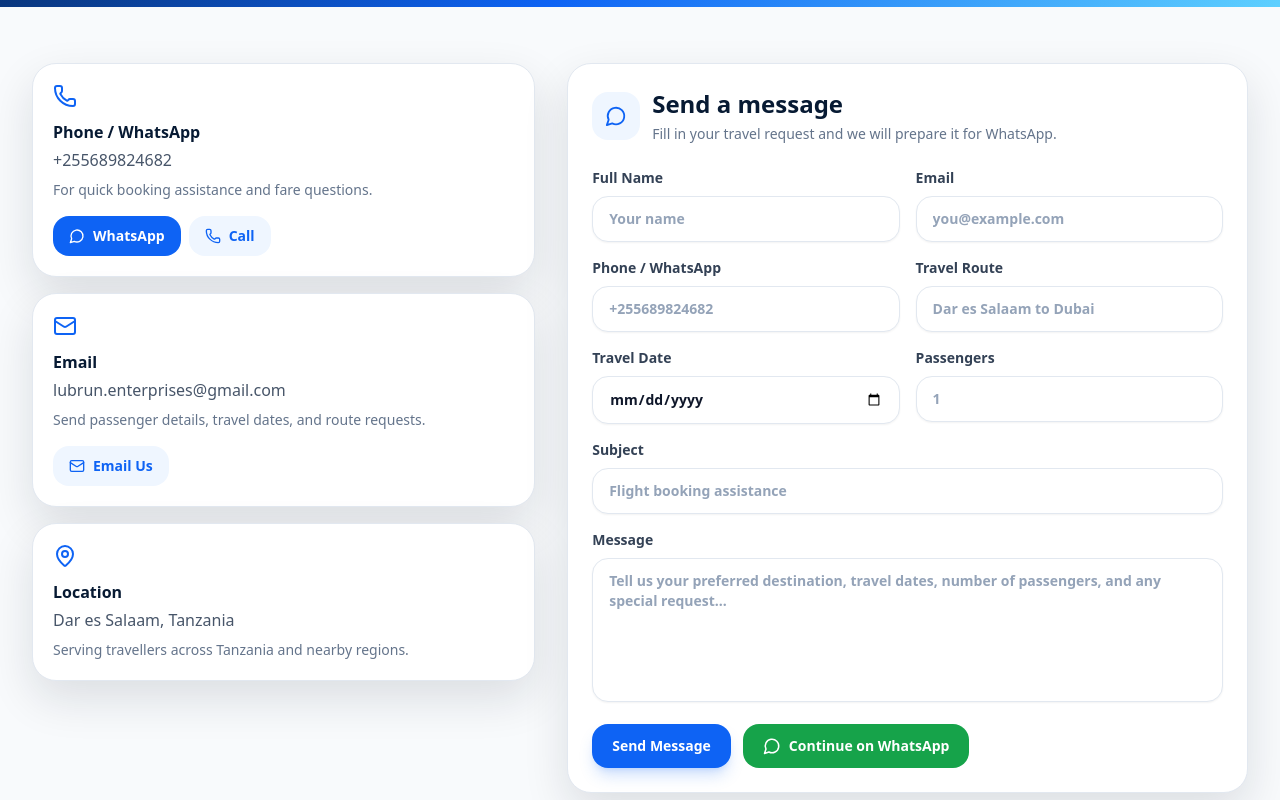
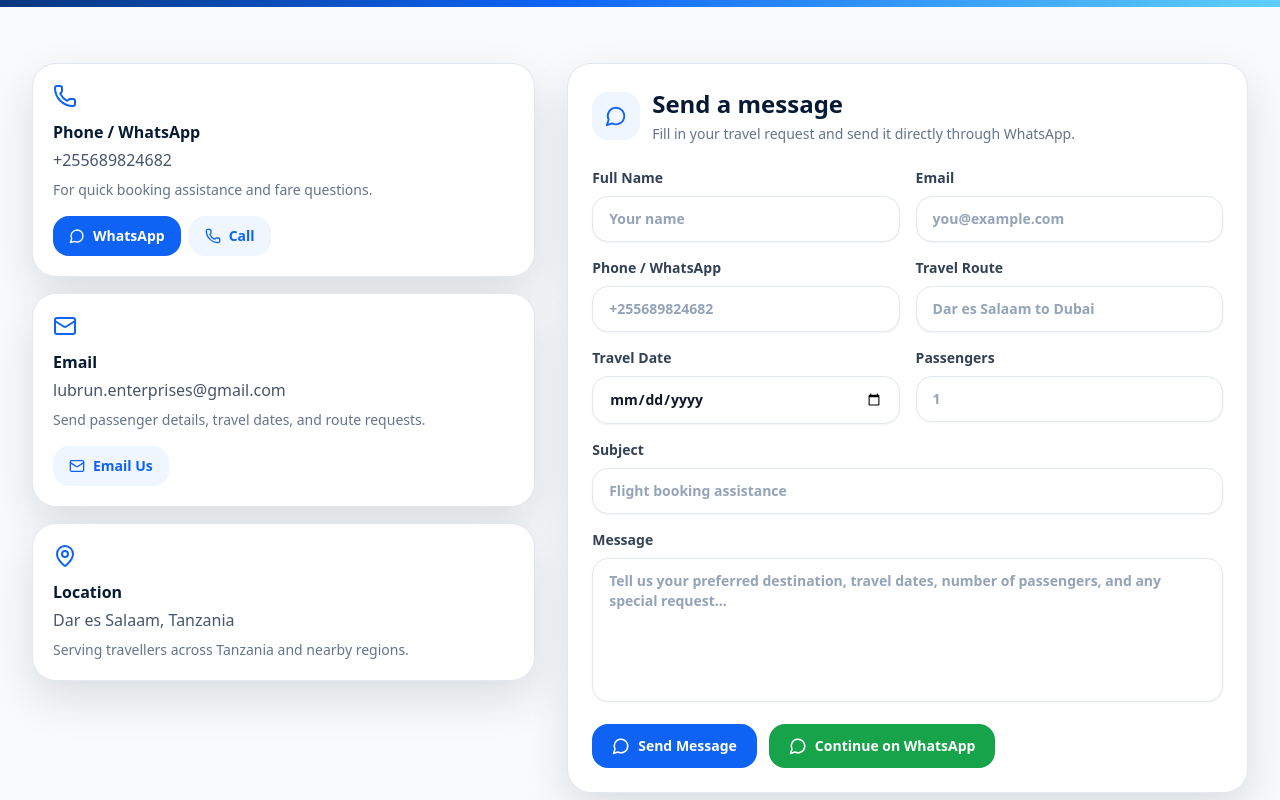
Before and after one commit to brianmichaelu/airline-website, a Next.js app: page /contact in a window 1280 px wide. Shown: the part 420-1220 px from the top of the page. Built offline with nearby package versions, Linux system fonts and the light colour scheme.

Commit message:
Update contact.tsx

```diff
--- a/pages/contact.tsx
+++ b/pages/contact.tsx
@@ -1,14 +1,12 @@
 import { FormEvent, useState } from "react";
 import { Mail, MapPin, MessageCircle, Phone } from "lucide-react";
 import Layout from "@/components/Layout";
-import Button from "@/components/ui/Button";
 import Card from "@/components/ui/Card";
 import Input from "@/components/ui/Input";
 import { siteConfig } from "@/lib/site";
 
 function getWhatsAppLink(message: string) {
   const phone = siteConfig.whatsapp.replace(/\D/g, "");
-
   return `https://wa.me/${phone}?text=${encodeURIComponent(message)}`;
 }
 
@@ -63,7 +61,7 @@ export default function ContactPage() {
       .filter(Boolean)
       .join("\n");
 
-    window.open(getWhatsAppLink(preparedMessage), "_blank", "noopener,noreferrer");
+    window.location.href = getWhatsAppLink(preparedMessage);
   };
 
   return (
@@ -194,13 +192,16 @@ export default function ContactPage() {
                 </h2>
 
                 <p className="mt-1 text-sm text-slate-500 dark:text-slate-400">
-                  Fill in your travel request and we will prepare it for
+                  Fill in your travel request and send it directly through
                   WhatsApp.
                 </p>
               </div>
             </div>
 
-            <form className="mt-6 grid gap-4 sm:grid-cols-2" onSubmit={handleSubmit}>
+            <form
+              className="mt-6 grid gap-4 sm:grid-cols-2"
+              onSubmit={handleSubmit}
+            >
               <Input
                 label="Full Name"
                 name="fullName"
@@ -259,7 +260,13 @@ export default function ContactPage() {
               </label>
 
               <div className="flex flex-col gap-3 sm:col-span-2 sm:flex-row">
-                <Button type="submit">Send Message</Button>
+                <button
+                  type="submit"
+                  className="inline-flex items-center justify-center gap-2 rounded-2xl bg-ocean px-5 py-3 text-sm font-black text-white transition hover:-translate-y-0.5 hover:bg-blue-700"
+                >
+                  <MessageCircle size={18} />
+                  Send Message
+                </button>
 
                 <a
                   href={getWhatsAppLink(
```
